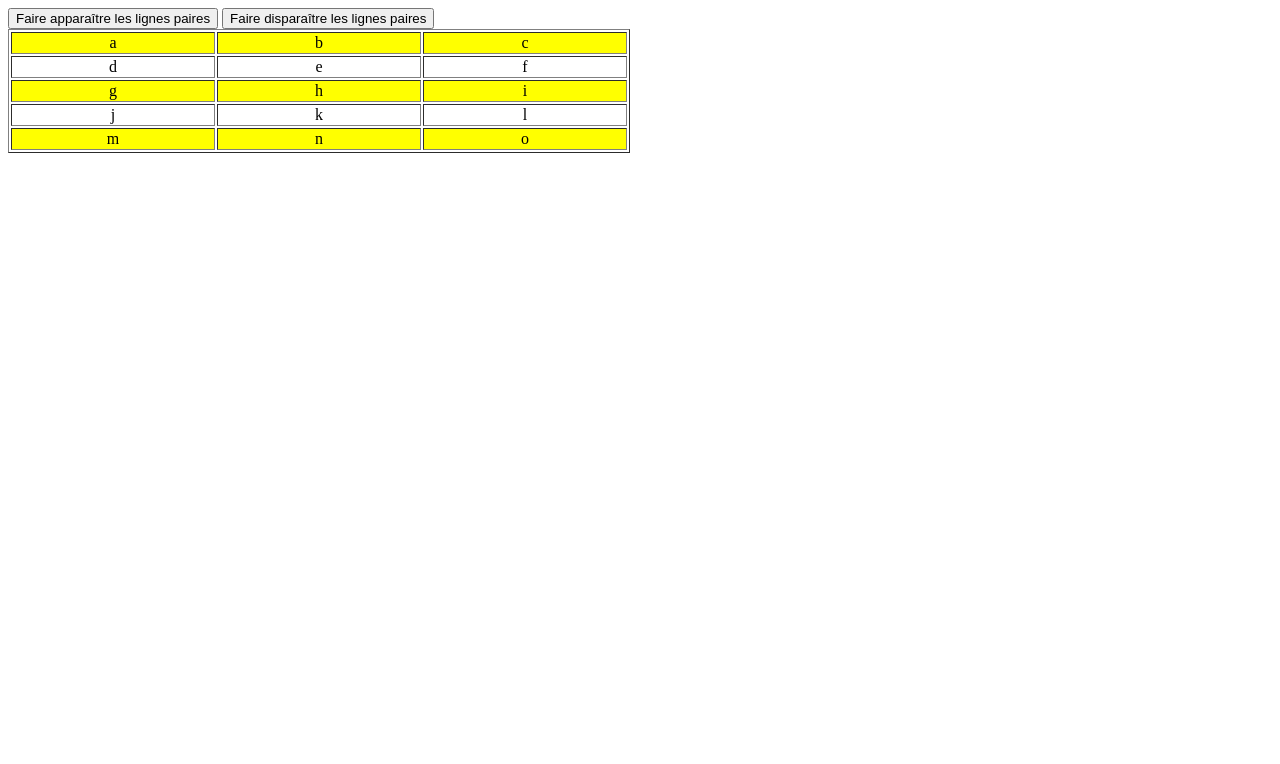
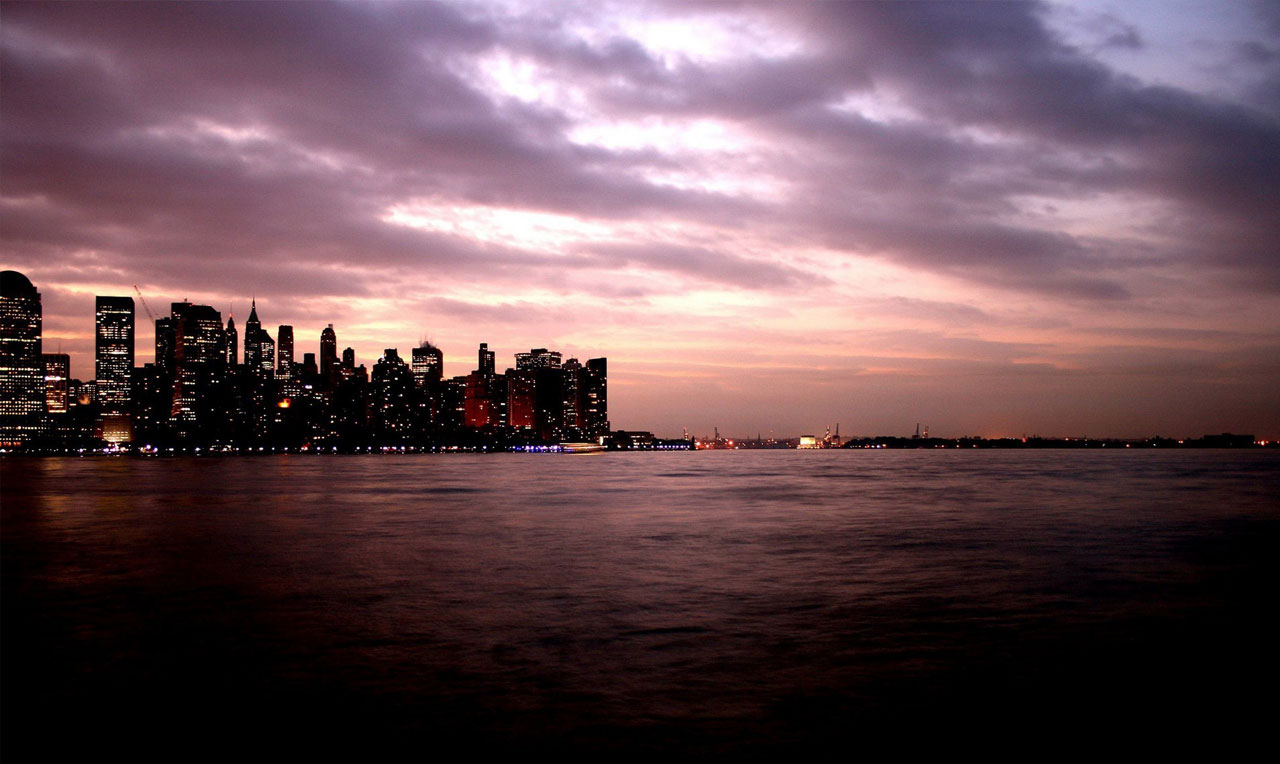
Before and after one commit to dkrychylskyy/Formation_jQuery, a plain HTML site: page cours/index.html in a window 1280 px wide. Drawn offline with Linux system fonts and the light colour scheme.

Commit message:
Un diaporama en deux instructions

```diff
--- a/cours/index.html
+++ b/cours/index.html
@@ -6,17 +6,22 @@
     <meta http-equiv="X-UA-Compatible" content="ie=edge">
 
     <title>OpenCR jQuery</title>
+    <style type="text/css">
+        img { position: absolute; left: 0px; top: 0px; }
+        #img1 {z-index: 5;}
+        #img2 {z-index: 4;}
+        #img3 {z-index: 3;}
+        #img4 {z-index: 2;}
+        #img5 {z-index: 1;}
+      </style>
 </head>
 <body>
-        <button id="affiche">Faire apparaître les lignes paires</button>
-        <button id="cache">Faire disparaître les lignes paires</button><br />
-        <table border>
-          <tr><td>a</td><td>b</td><td>c</td></tr>
-          <tr><td>d</td><td>e</td><td>f</td></tr>
-          <tr><td>g</td><td>h</td><td>i</td></tr>
-          <tr><td>j</td><td>k</td><td>l</td></tr>
-          <tr><td>m</td><td>n</td><td>o</td></tr>
-        </table>
+
+    <img src="src/img5.jpeg" alt="" id="img5">
+    <img src="src/img4.jpeg" alt="" id="img4">
+    <img src="src/img3.jpeg" alt="" id="img3">
+    <img src="src/img2.jpeg" alt="" id="img2">
+    <img src="src/img1.jpeg" alt="" id="img1">
 
     <script src="js/jquery-3.2.1.js"></script>
     <script src="js/scripts.js"></script>
--- a/cours/js/scripts.js
+++ b/cours/js/scripts.js
@@ -1,17 +1,5 @@
 $(function () {
-    $('tr:even').css('background','yellow');
-    $('td').css('width','200px');
-    $('td').css('text-align','center');
-
-    $('#affiche').click(function () {
-        $('tr').first().fadeIn('slow', function showNextOne(){
-            $(this).next('tr').fadeIn('slow', showNextOne);
-        })
+    $('img').first().fadeOut(2000, function suivante() {
+        $(this).next('img').fadeOut(2000,suivante);
     });
-
-    $('#cache').click(function () {
-        $('tr').first().fadeOut('slow', function hideNextOne() {
-            $(this).next('tr').fadeOut('slow', hideNextOne);
-        })
-    })
 })
```
Also changed, not shown: cours/src/img1.jpeg (added), cours/src/img2.jpeg (added), cours/src/img3.jpeg (added), cours/src/img4.jpeg (added), cours/src/img5.jpeg (added).
